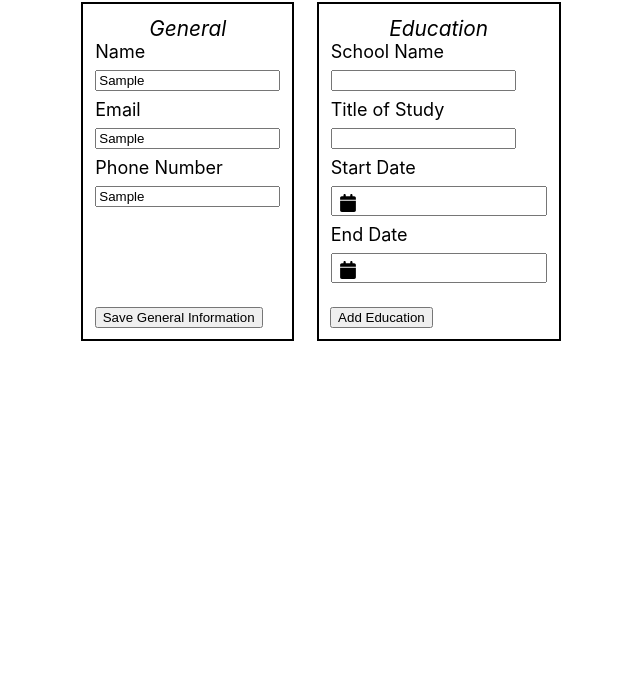
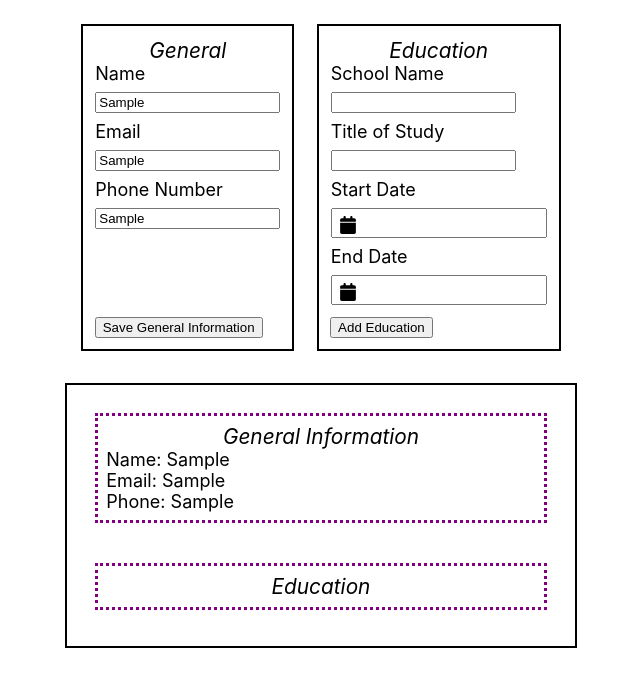
Before and after one commit to JeffLi117/Curriculum-Vitae, a React (Create React App) app: page / in a window 1280 px wide. Both pictures are taken after typing "Sample", "Sample", "Sample" into the empty fields and a click on the button "Save General Information". Shown: the top 686 px of the page, without its empty margins (319-959 px from the left). Built offline with nearby package versions, Linux system fonts and the light colour scheme.

Commit message:
Fixed functionality for SoT to pass information from child to parent

```diff
--- a/src/App.css
+++ b/src/App.css
@@ -1,16 +1,34 @@
+body {
+    height: 100vh;
+}
+
 div#root {
     display: flex;
     justify-content: center;
     align-items: center;
     font-size: 18px;
+    height: 100%;
 }
 
-form {
+div.overall {
+    display: flex;
+    flex-direction: column;
+    justify-content: flex-start;
+    height: 100%;
+}
+
+div.formHolder {
     position: relative;
     border: 2px solid black;
     padding: 0.75rem;
     margin: 0.5rem;
-    height: 100%;
+}
+
+div.spaceCV {
+    border: 3px dotted purple;
+    margin: 1rem;
+    margin-bottom: 1.5rem;
+    padding: 0.5rem;
 }
 
 div.top {
@@ -18,13 +36,13 @@ div.top {
     display: flex;
     justify-content: center;
     gap: 0.4rem;
-    width: 75%;
 }
 
 div.outer {
     display: flex;
     justify-content: center;
     align-items: center;
+    margin-bottom: 2rem;
 }
 
 div.description {
@@ -32,6 +50,15 @@ div.description {
     justify-content: center;
     font-size: 1.3rem;
     font-style: oblique;
+}
+
+div.displayCV {
+    display: flex;
+    justify-content: center;
+    flex-direction: column;
+    border: 2px solid black;
+    padding: 0.75rem;
+    margin: 0.5rem;
 }
 
 button {
--- a/src/App.js
+++ b/src/App.js
@@ -1,16 +1,149 @@
 import './App.css';
-import Display from './components/Display';
+import DisplayName from './components/DisplayName';
+import DisplayEmail from './components/DisplayEmail';
+import DisplayPhone from './components/DisplayPhone';
 import GenForm from './components/GenForm';
 import Schooling from './components/Schooling';
 import React, { Component } from 'react';
 import uniqid from "uniqid";
 
 class App extends Component {
+  constructor(props) {
+    super(props)
+
+    this.getUserNameInfo = this.getUserNameInfo.bind(this);
+    this.getEmailInfo = this.getEmailInfo.bind(this);
+    this.getPhoneInfo = this.getPhoneInfo.bind(this);
+    this.onGenSubmit = this.onGenSubmit.bind(this);
+    this.schoolChangeHandler = this.schoolChangeHandler.bind(this);
+    this.studyChangeHandler = this.studyChangeHandler.bind(this);
+    this.schoolStartHandler = this.schoolStartHandler.bind(this);
+    this.schoolEndHandler = this.schoolEndHandler.bind(this);
+    this.onEduSubmit = this.onEduSubmit.bind(this);
+
+    this.state = {
+      userName: "",
+      email: "",
+      phone: "",
+      final: {
+        userName: "",
+        email: "",
+        phone: "",
+      },
+      school: "",
+      study: "",
+      startSchool: "",
+      endSchool: "",
+      finalEdu: [],
+    }
+  }
+
+  getUserNameInfo(userName) {
+    this.setState({userName})
+  }
+  getEmailInfo(email) {
+    this.setState({email})
+  }
+  getPhoneInfo(phone) {
+    this.setState({phone})
+  }
+  onGenSubmit = (e) => {
+    let firstVar = this.state.userName;
+    let secondVar = this.state.email;
+    let thirdVar = this.state.phone;
+    e.preventDefault();
+    this.setState({
+      /* userName: "",
+      email: "",
+      phone: "", */
+      final: {
+        userName: firstVar,
+        email: secondVar,
+        phone: thirdVar,
+      },
+    }, () => {console.log("original", this.state.userName, this.state.email, this.state.phone, "Final", this.state.final)})
+  }
+
+  schoolChangeHandler(school) {
+    this.setState({school})
+  }
+  studyChangeHandler(study) {
+    this.setState({study})
+  }
+  schoolStartHandler(startSchool) {
+    this.setState({startSchool})
+  }
+  schoolEndHandler(endSchool) {
+    this.setState({endSchool})
+  }
+
+  onEduSubmit = (e) => {
+    e.preventDefault();
+    let startStrSplit = this.state.startSchool.toString().split(" ");
+    let endStrSplit = this.state.endSchool.toString().split(" ");
+    let startStr = startStrSplit.slice(1,4);
+    let startStrHolder = "";
+    startStr.forEach(el => {
+        let str = el.toString();
+        if (typeof str === "number") {
+            str = Number(str);/* elim leading zero */
+        }
+        startStrHolder = startStrHolder + str + " ";
+    })
+    let endStr = endStrSplit.slice(1,4);
+    let endStrHolder = "";
+    endStr.forEach(el => {
+        let str = el.toString();
+        if (typeof str === "number") {
+            str = Number(str);/* elim leading zero */
+        }
+        endStrHolder = endStrHolder + str + " ";
+    })
+
+    this.setState({
+        school: "",
+        study: "",
+        startSchool: "",
+        endSchool: "",
+        finalEdu: this.state.finalEdu.concat({
+            school: this.state.school,
+            study: this.state.study,
+            startSchool: startStrHolder,
+            endSchool: endStrHolder,
+            id: uniqid(),
+        })
+    }, () => {console.log(this.state.finalEdu)})
+  }
+
   render() {
+
     return (
-      <div className="top">
-        <GenForm />
-        <Schooling />
+      <div className="overall">
+        <div className="top">
+          <div className="formHolder">
+            <GenForm onUserNameChange={this.getUserNameInfo} onEmailChange={this.getEmailInfo} onPhoneChange={this.getPhoneInfo} />
+            <button type="submit" onClick={this.onGenSubmit}>
+                Save General Information
+            </button>
+          </div>
+          <div className="formHolder">
+            <Schooling onSchoolChange={this.schoolChangeHandler} onStudyChange={this.studyChangeHandler} onSchoolStartChange={this.schoolStartHandler} onSchoolEndChange={this.schoolEndHandler}/>
+            <button type="submit" onClick={this.onEduSubmit}>
+              Add Education
+            </button>
+          </div>
+        </div>
+        <div className="displayCV">
+          <div className="spaceCV">
+            <div className="description">General Information</div>
+            <DisplayName info={this.state.final}/>
+            <DisplayEmail info={this.state.final}/>
+            <DisplayPhone info={this.state.final}/>
+          </div>
+          <div className="spaceCV">
+            <div className="description">Education</div>
+          </div>
+        </div>
       </div>
     )
   }
--- a/src/components/Display.js
+++ /dev/null
@@ -1,22 +0,0 @@
-import React from 'react';
-
-const Display = (props) => {
-  const { tasks } = props;
-
-  return (
-    tasks.map(task => {
-        return (
-            <div key={task.id}>
-                {task.school}, {task.study}, from {task.start} to {task.end}
-            </div>
-        )
-    })
-    /* tasks.map((task) => {
-        return (
-            <div key={task.id}>{task.school}, {task.study}, from {task.start} to {task.end}</div>
-        )
-    }) */
-  )
-}
-
-export default Display;
--- /dev/null
+++ b/src/components/DisplayEmail.js
@@ -0,0 +1,13 @@
+import React, { Component } from 'react';
+
+export default function DisplayEmail(props) {
+    const email = props.info.email;
+
+    if (email !== "") {
+        return (
+            <div className="displayResults">
+                Email: {email}
+            </div>
+        )
+    }
+}
--- /dev/null
+++ b/src/components/DisplayName.js
@@ -0,0 +1,28 @@
+import React, { Component } from 'react';
+
+/* const dddd = (props) => {
+  const { tasks } = props;
+
+  return (
+    tasks.map(task => {
+        return (
+            <div key={task.id}>
+                {task.school}, {task.study}, from {task.start} to {task.end}
+            </div>
+        )
+    })
+  )
+} */
+
+export default function DisplayName(props) {
+    /* Display each one individually so that I can set their values....? */
+    const userName = props.info.userName;
+
+    if (userName !== "") {
+        return (
+            <div className="displayResults">
+                Name: {userName}
+            </div>
+        )
+    }
+}
--- /dev/null
+++ b/src/components/DisplayPhone.js
@@ -0,0 +1,13 @@
+import React, { Component } from 'react';
+
+export default function DisplayPhone(props) {
+    const phone = props.info.phone;
+
+    if (phone !== "") {
+        return (
+            <div className="displayResults">
+                Phone: {phone}
+            </div>
+        )
+    }
+}
--- a/src/components/GenForm.js
+++ b/src/components/GenForm.js
@@ -1,53 +1,45 @@
 import React, { Component } from 'react';
 
 class GenForm extends Component {
-  constructor() {
-    super();
+  constructor(props) {
+    super(props);
 
-    this.state = {
-      name: "",
-      email: "",
-      phone: "",
-      final: {
-        name: "",
+    this.userNameHandleChange = this.userNameHandleChange.bind(this);
+    this.emailHandleChange = this.emailHandleChange.bind(this);
+    this.phoneHandleChange = this.phoneHandleChange.bind(this);
+  }
+
+  userNameHandleChange = (e) => {
+    this.props.onUserNameChange(e.target.value);
+  }
+
+  emailHandleChange = (e) => {
+    this.props.onEmailChange(e.target.value);
+  }
+
+  phoneHandleChange = (e) => {
+    this.props.onPhoneChange(e.target.value);
+  }
+
+  componentDidUpdate(prevProps) {
+    console.log("this.props.userName", this.props.reverseName);
+    console.log("this ", this.props);
+    console.log("prevprops ", prevProps);
+    // Typical usage (don't forget to compare props):
+    if (this.props.userName !== prevProps.userName || this.props.email !== prevProps.email || this.props.phone !== prevProps.phone) {
+      console.log("Something changed!")
+      /* this.setState({
+        userName: "",
         email: "",
         phone: "",
-      }
+      }) */
     }
   }
 
-  nameHandleChange = (e) => {
-    this.setState({
-      name: e.target.value,
-    })
-  }
-
-  emailHandleChange = (e) => {
-    this.setState({
-      email: e.target.value,
-    })
-  }
-
-  phoneHandleChange = (e) => {
-    this.setState({
-        phone: e.target.value,
-    })
-  }
-
-  onSubmit = (e) => {
-    e.preventDefault();
-    this.setState({
-        final: {
-            name: this.state.name,
-            email: this.state.email,
-            phone: this.state.phone,
-        }
-    })
-  }
-
-  /* A section to add general information like name, email, phone number */
   render() {
-    const { name, email, phone } = this.state;
+    const userName = this.props.userName;
+    const email = this.props.email;
+    const phone = this.props.phone;
 
     return (
       <div className="outer">
@@ -58,15 +50,12 @@ class GenForm extends Component {
             </div>
             <div className="cols">
                 <label htmlFor="nameInput">Name</label>
-                <input type="text" id="nameInput" value={name.text} onChange={this.nameHandleChange}/>
+                <input type="text" id="nameInput" value={userName} onChange={this.userNameHandleChange}/>
                 <label htmlFor="emailInput">Email</label>
-                <input type="text" id="emailInput" value={email.text} onChange={this.emailHandleChange}/>
+                <input type="text" id="emailInput" value={email} onChange={this.emailHandleChange}/>
                 <label htmlFor="phoneInput">Phone Number</label>
-                <input type="text" id="phoneInput" value={phone.text} onChange={this.phoneHandleChange}/>
+                <input type="text" id="phoneInput" value={phone} onChange={this.phoneHandleChange}/>
             </div>
-          <button type="submit" onClick={this.onSubmit}>
-            Save General Information
-          </button>
         </form>
       </div>
     )
```
Also changed, not shown: public/index.html (+0 -10 lines), src/components/Schooling.js (+24 -71 lines).
